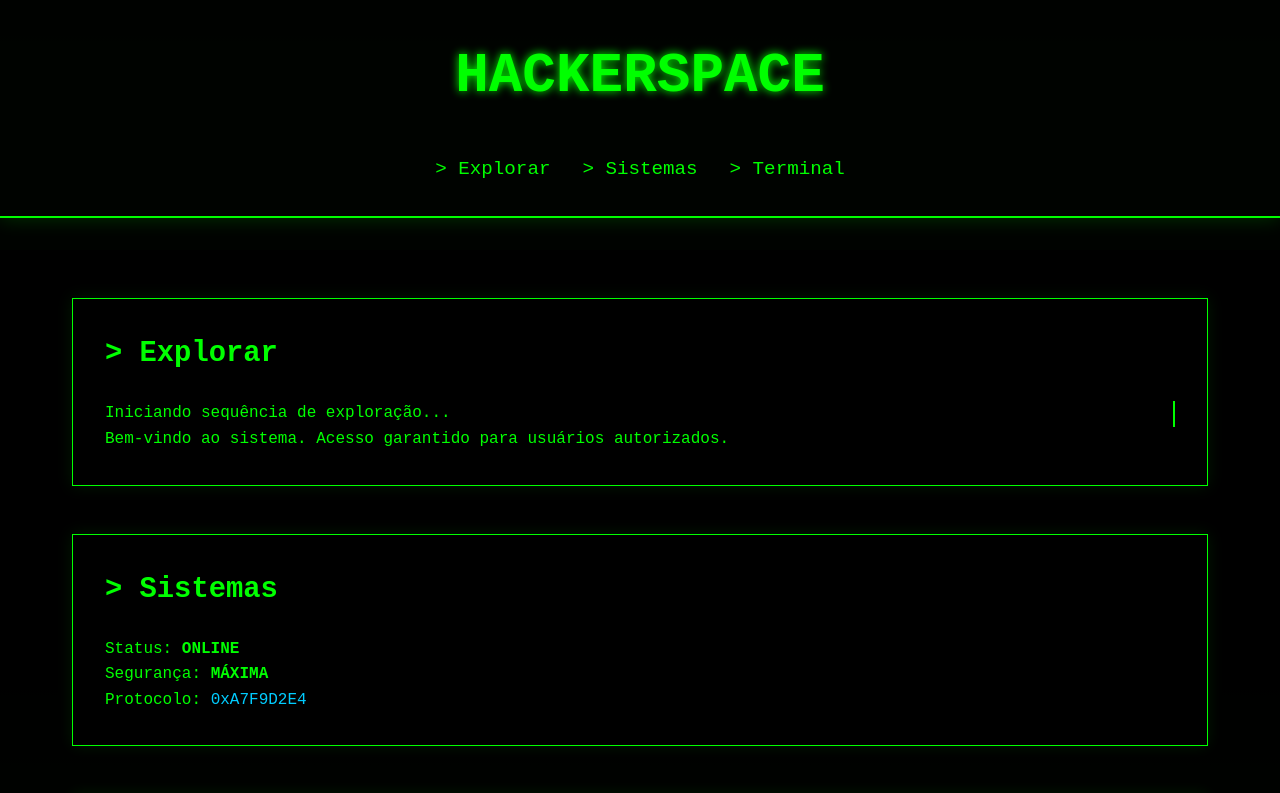
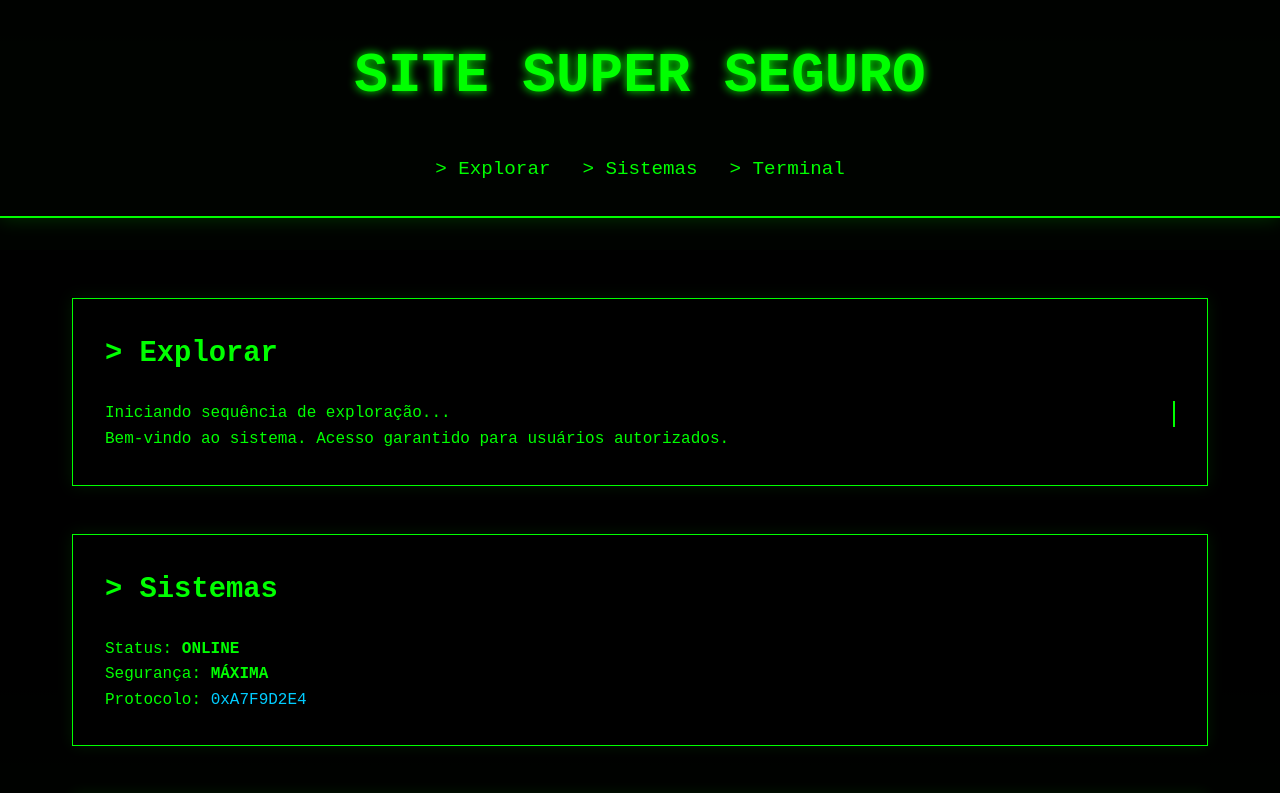
Before and after one commit to SotorivaXL/site-super-seguro, a website built with webpack: page index.html in a window 1280 px wide. Shown: the top 793 px of the page. Built offline with nearby package versions, Linux system fonts and the light colour scheme.

Commit message:
SITE SUPER SEGURO 5

```diff
--- a/index.html
+++ b/index.html
@@ -16,7 +16,7 @@
 
 <header>
   <div class="glitch-container">
-    <h1 class="glitch" data-text="HackerSpace">HackerSpace</h1>
+    <h1 class="glitch" data-text="HackerSpace">SITE SUPER SEGURO</h1>
   </div>
   <nav>
     <ul>
```
